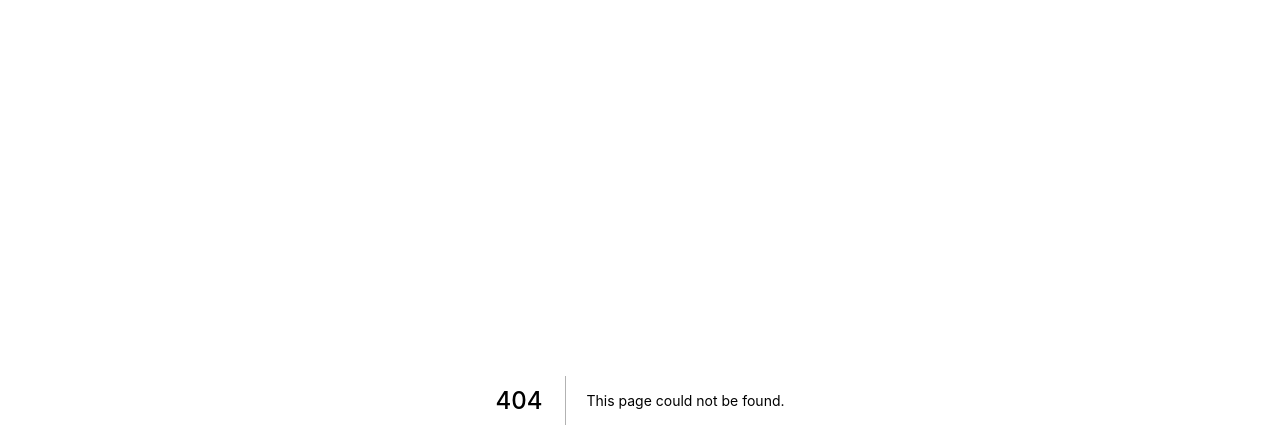
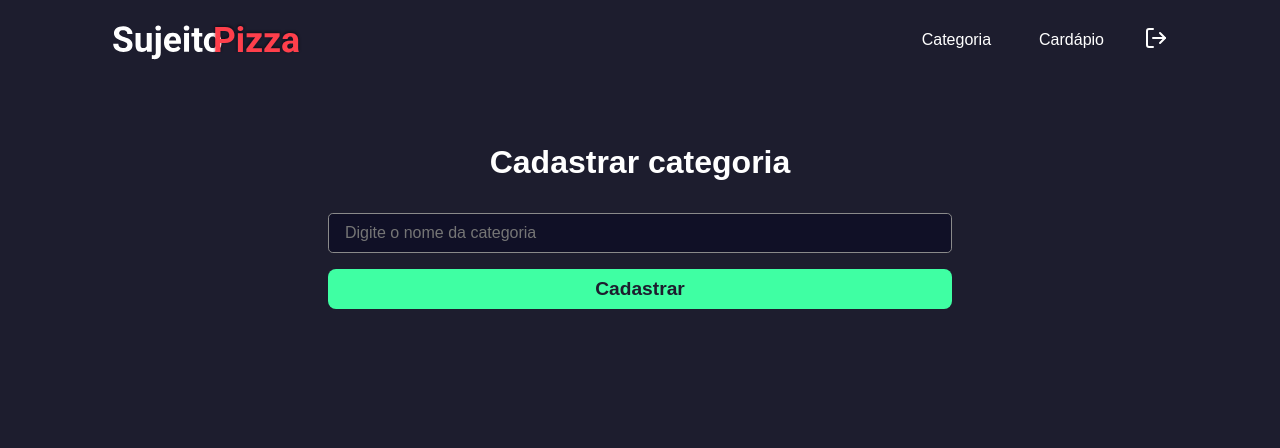
Before and after one commit to marcosJuniorPassarella/mjRestaurant-frontend, a Next.js app: page /category in a window 1280 px wide. Before the commit this address had no page. Shown: the top 448 px of the page. Built offline with nearby package versions, Linux system fonts and the light colour scheme.

Commit message:
main - Added category screen

```diff
--- /dev/null
+++ b/src/pages/category/index.tsx
@@ -0,0 +1,51 @@
+import Head from "next/head"
+import { Header } from '../../components/Header/index';
+import styles from './styles.module.scss'
+import { useState, FormEvent } from 'react';
+import { setupAPIClient } from '../../services/api';
+import { toast } from "react-toastify";
+
+export default function Category() {
+    const [category, setCategory] = useState('')
+
+    async function handleRegister(e: FormEvent) {
+        e.preventDefault();
+        if (category === '') {
+            toast.warning('Preencha o campo corretamente')
+            return;
+        }
+        const apiClient = setupAPIClient();
+        apiClient.post('/category', {
+            name: category
+        })
+
+        toast.success('Categoria cadastrada com sucesso!')
+        setCategory('')
+    }
+
+    return (
+        <>
+            <Head>
+                <title>MjRestaurant - Nova Categoria</title>
+            </Head>
+            <div>
+                <Header />
+                <main className={styles.container} >
+                    <h1>Cadastrar categoria</h1>
+                    <form className={styles.form} onSubmit={handleRegister}>
+                        <input
+                            type="text"
+                            placeholder="Digite o nome da categoria"
+                            className={styles.input}
+                            value={category}
+                            onChange={(e) => setCategory(e.target.value)}
+                        />
+                        <button className={styles.btnAdd} type="submit">
+                            Cadastrar
+                        </button>
+                    </form>
+                </main>
+            </div>
+        </>
+    )
+}
--- /dev/null
+++ b/src/pages/category/styles.module.scss
@@ -0,0 +1,41 @@
+.container {
+  max-width: 720px;
+  margin: 4rem auto;
+  padding: 0 2rem;
+  display: flex;
+  justify-content: space-between;
+  flex-direction: column;
+
+  h1 {
+    color: var(--white);
+    margin: 0 auto;
+    margin-bottom: 1rem;
+  }
+}
+
+.form {
+  display: flex;
+  flex-direction: column;
+  margin: 1rem;
+}
+
+.input {
+  background-color: var(--dark-900);
+  border: 0;
+  padding: 1rem;
+  height: 40px;
+  border-radius: 0.3rem;
+  color: var(--white);
+  border: 1px solid var(--gray-100);
+  margin-bottom: 1rem;
+}
+
+.btnAdd {
+  height: 40px;
+  border: 0;
+  background-color: var(--green-900);
+  font-weight: bold;
+  font-size: 1.2rem;
+  border-radius: 0.5rem;
+  color: var(--dark-700);
+}
```
